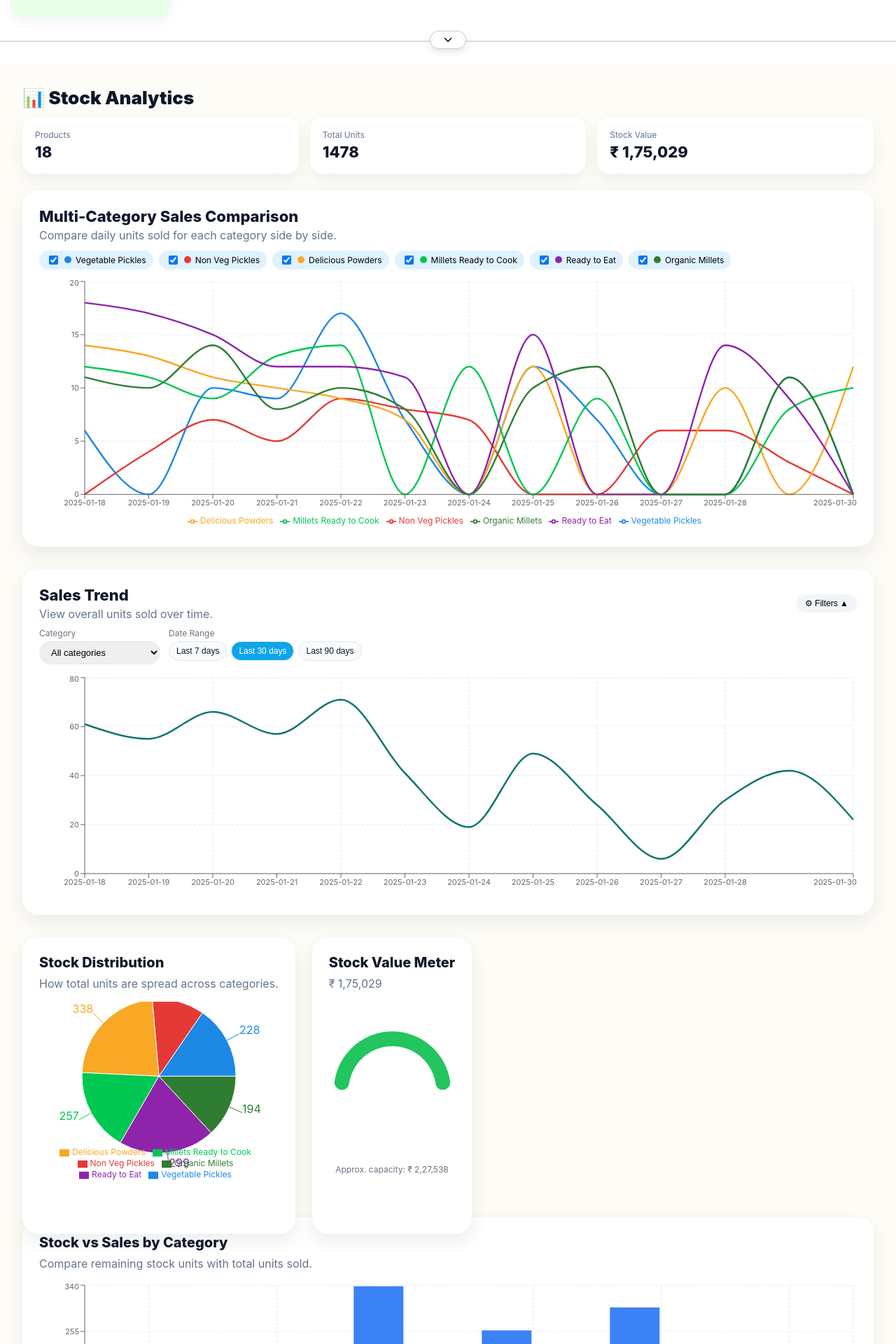
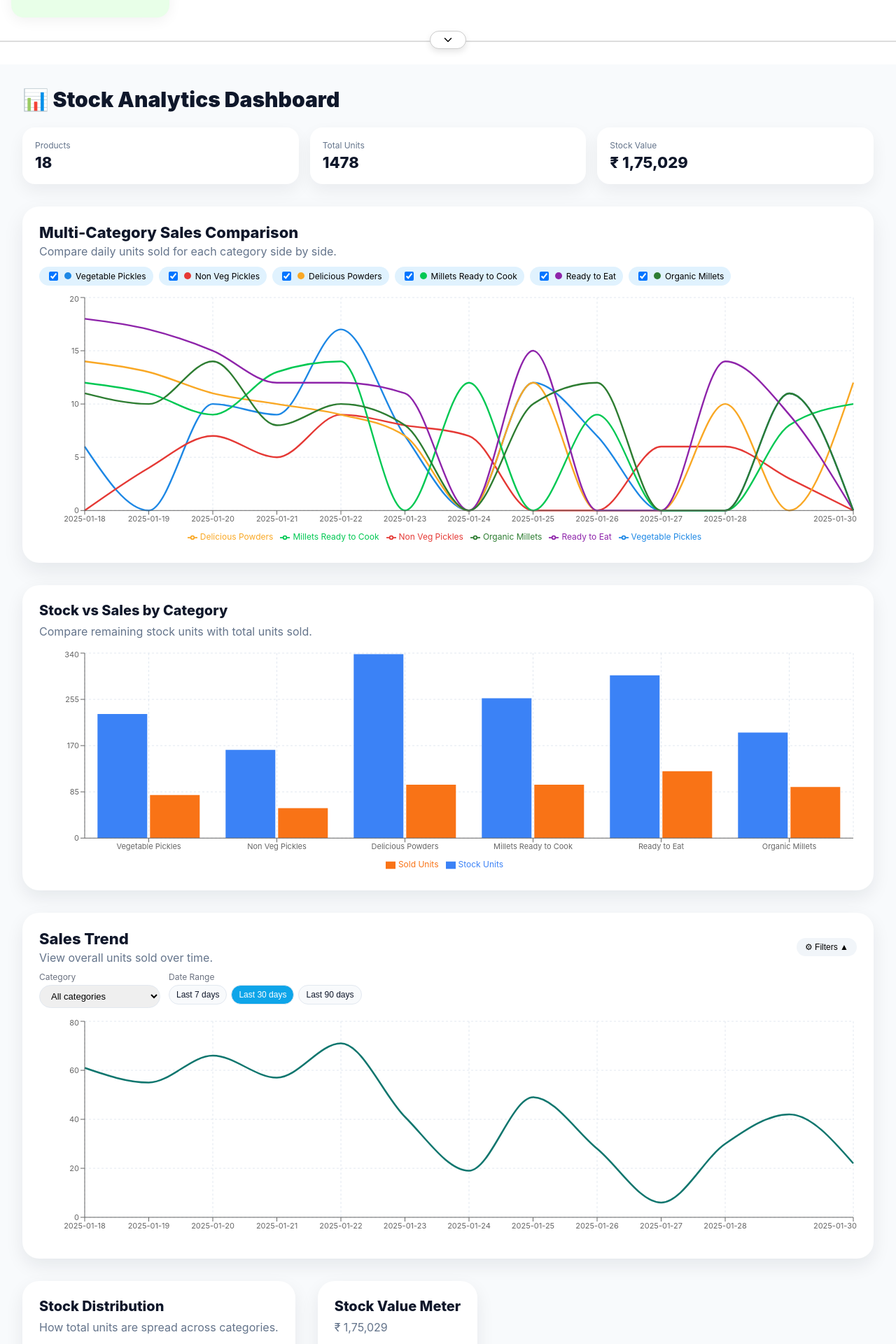
Before and after one commit to vadlamudisireesha1/dashboard, a React (Create React App) app: page / in a window 1280 px wide. Shown: the part 440-2360 px from the top of the page at 70% size. Built offline with nearby package versions, Linux system fonts and the light colour scheme.

Commit message:
ui structure changes moved the display and fixed the ui overlapping

```diff
--- a/src/pages/GraphDashboardpage.jsx
+++ b/src/pages/GraphDashboardpage.jsx
@@ -30,25 +30,46 @@ export default function GraphDashboardpage() {
   );
 
   return (
-    <Box sx={{ p: 4, background: "#fefcf7", minHeight: "100vh" }}>
+    <Box
+      sx={{
+        p: 4,
+        background: "#f8fafc",
+        minHeight: "100vh",
+      }}>
+      {/* Page Title */}
       <h1
         style={{
           marginTop: 0,
-          marginBottom: 12,
-          fontSize: 26,
+          marginBottom: 22,
+          fontSize: 30,
           fontWeight: 900,
           color: "#0f172a",
         }}>
-        📊 Stock Analytics
+        📊 Stock Analytics Dashboard
       </h1>
 
-      <GraphsHeader items={allItems} />
+      {/* Summary Header Cards */}
+      <Box sx={{ mb: 4 }}>
+        <GraphsHeader items={allItems} />
+      </Box>
 
-      <CategoryTrendGraph items={allItems} />
+      {/* 1. Multi Category Sales */}
+      <Box sx={{ mb: 4 }}>
+        <CategoryTrendGraph items={allItems} />
+      </Box>
 
-      <SalesLineGraph items={allItems} />
+      {/* 2. Stock vs Sales */}
+      <Box sx={{ mb: 4 }}>
+        <StockVsSalesBarChart items={allItems} />
+      </Box>
 
-      <Grid container spacing={3}>
+      {/* 3. Sales Trend */}
+      <Box sx={{ mb: 4 }}>
+        <SalesLineGraph items={allItems} />
+      </Box>
+
+      {/* 4. Pie Chart + Speedometer (50% each) */}
+      <Grid container spacing={4} sx={{ mb: 4 }}>
         <Grid item xs={12} md={6}>
           <PieChartGraph items={allItems} />
         </Grid>
@@ -57,8 +78,6 @@ export default function GraphDashboardpage() {
           <StockSpeedometerGraph items={allItems} />
         </Grid>
       </Grid>
-
-      <StockVsSalesBarChart items={allItems} />
     </Box>
   );
 }
```
